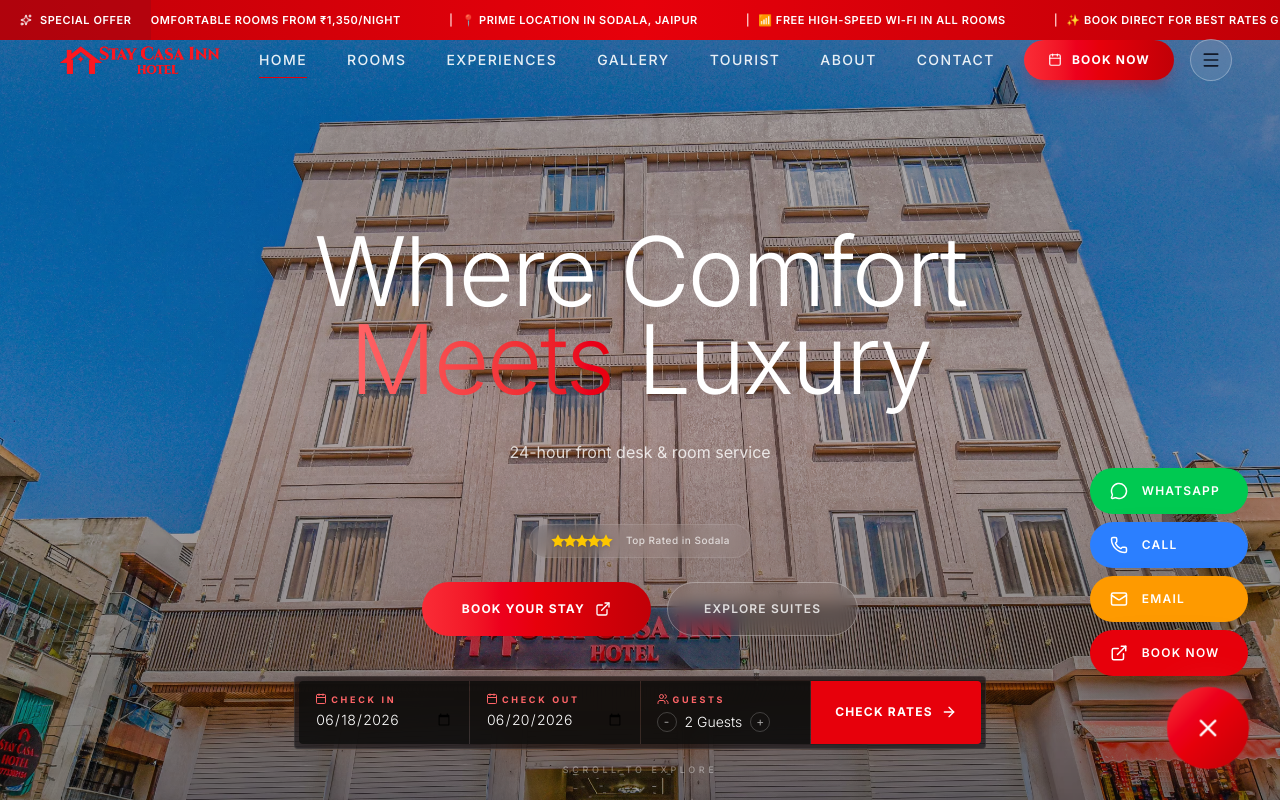
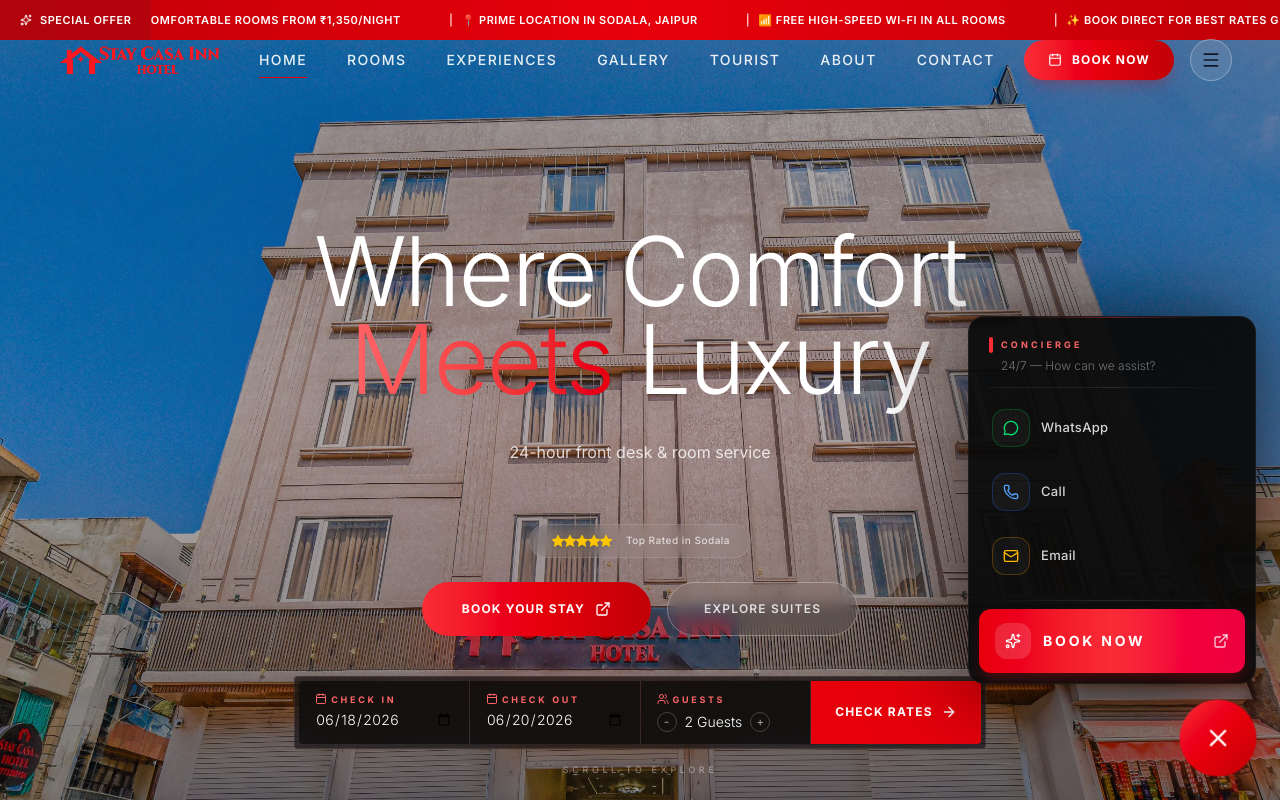
Before and after one commit to swadhinjit-credencesoft/stay-casa-, a Next.js app: page / in a window 1280 px wide. Both pictures are taken after a click on the button 1208 px from the left and 728 px from the top of the page. Shown: the top 800 px of the page. Built offline with nearby package versions, Linux system fonts and the light colour scheme.

Commit message:
Update FloatingBooking.tsx

```diff
--- a/components/layout/FloatingBooking.tsx
+++ b/components/layout/FloatingBooking.tsx
@@ -2,7 +2,7 @@
 
 import { useState, useEffect } from "react";
 import { motion, AnimatePresence } from "framer-motion";
-import { MessageCircle, Phone, ExternalLink, Mail, X } from "lucide-react";
+import { MessageCircle, Phone, ExternalLink, Mail, X, Sparkles, ArrowRight } from "lucide-react";
 import { BOOKING_ENGINE_URL } from "@/lib/bookone";
 
 const waMsg =
@@ -18,27 +18,55 @@ const actions = [
     label: "WhatsApp",
     href: waUrl,
     icon: MessageCircle,
-    bg: "bg-green-500 hover:bg-green-600",
+    accent: "text-green-400",
+    ring: "ring-green-500/30 group-hover:ring-green-400/60",
+    bgGlow: "group-hover:bg-green-500/5",
   },
   {
     label: "Call",
     href: "tel:+919773302154",
     icon: Phone,
-    bg: "bg-blue-500 hover:bg-blue-600",
+    accent: "text-blue-400",
+    ring: "ring-blue-500/30 group-hover:ring-blue-400/60",
+    bgGlow: "group-hover:bg-blue-500/5",
   },
   {
     label: "Email",
     href: "mailto:info@hotelstaycasainn.com",
     icon: Mail,
-    bg: "bg-amber-500 hover:bg-amber-600",
-  },
-  {
-    label: "Book Now",
-    href: BOOKING_ENGINE_URL,
-    icon: ExternalLink,
-    bg: "bg-red-600 hover:bg-red-700",
+    accent: "text-amber-400",
+    ring: "ring-amber-500/30 group-hover:ring-amber-400/60",
+    bgGlow: "group-hover:bg-amber-500/5",
   },
 ];
+
+const panelVariants = {
+  hidden: { opacity: 0, y: 20, scale: 0.92, filter: "blur(4px)" },
+  show: {
+    opacity: 1,
+    y: 0,
+    scale: 1,
+    filter: "blur(0px)",
+    transition: { duration: 0.35, ease: [0.16, 1, 0.3, 1] as const },
+  },
+  exit: {
+    opacity: 0,
+    y: 10,
+    scale: 0.95,
+    filter: "blur(2px)",
+    transition: { duration: 0.2, ease: "easeIn" as const },
+  },
+};
+
+const itemVariants = {
+  hidden: { opacity: 0, x: 24, scale: 0.95 },
+  show: (i: number) => ({
+    opacity: 1,
+    x: 0,
+    scale: 1,
+    transition: { delay: i * 0.05, type: "spring" as const, stiffness: 350, damping: 26 },
+  }),
+};
 
 export default function FloatingBooking() {
   const [open, setOpen] = useState(false);
@@ -62,88 +90,158 @@ export default function FloatingBooking() {
     <AnimatePresence>
       {show && (
         <motion.div
-          initial={{ opacity: 0, scale: 0.5, y: 40 }}
-          animate={{ opacity: 1, scale: 1, y: 0 }}
-          exit={{ opacity: 0, scale: 0.5, y: 40 }}
-          transition={{ type: "spring", stiffness: 300, damping: 20 }}
-          className="fixed bottom-8 right-8 z-50 flex flex-col items-end gap-3"
+          initial={{ opacity: 0, y: 80, scale: 0.6, filter: "blur(10px)" }}
+          animate={{ opacity: 1, y: 0, scale: 1, filter: "blur(0px)" }}
+          exit={{ opacity: 0, y: 40, scale: 0.8, filter: "blur(6px)" }}
+          transition={{ type: "spring" as const, stiffness: 200, damping: 22 }}
+          className="fixed bottom-6 right-6 z-50 flex flex-col items-end gap-4"
         >
+          <AnimatePresence>
             {open && (
               <motion.div
-              initial={{ opacity: 0, y: 10 }}
-              animate={{ opacity: 1, y: 0 }}
-              exit={{ opacity: 0, y: 10 }}
-              className="flex flex-col gap-2"
+                key="panel"
+                variants={panelVariants}
+                initial="hidden"
+                animate="show"
+                exit="exit"
+                className="w-72 origin-bottom-right"
               >
-              {actions.map((action) => {
+                <div className="relative bg-[#0a0a0a]/95 backdrop-blur-2xl rounded-2xl border border-white/[0.06] shadow-[0_0_100px_rgba(0,0,0,0.7),0_0_40px_rgba(239,68,68,0.06)] overflow-hidden">
+                  {/* Top accent glow */}
+                  <div className="absolute top-0 left-1/2 -translate-x-1/2 w-2/3 h-px bg-gradient-to-r from-transparent via-red-500/40 to-transparent" />
+
+                  {/* Header */}
+                  <div className="relative px-5 pt-5 pb-3">
+                    <div className="flex items-center gap-2 mb-1">
+                      <div className="w-1 h-4 bg-red-500 rounded-full" />
+                      <span className="text-[9px] font-bold tracking-[0.35em] text-red-400 uppercase">
+                        Concierge
+                      </span>
+                    </div>
+                    <p className="text-[12px] text-neutral-500 font-light ml-3">
+                      24/7 — How can we assist?
+                    </p>
+                  </div>
+
+                  {/* Subtle divider */}
+                  <div className="mx-5 h-px bg-gradient-to-r from-white/5 via-white/10 to-transparent" />
+
+                  {/* Action items */}
+                  <div className="p-2.5 space-y-1">
+                    {actions.map((action, i) => {
                       const Icon = action.icon;
                       return (
-                  <a
+                        <motion.a
                           key={action.label}
                           href={action.href}
                           target={action.href.startsWith("http") ? "_blank" : undefined}
                           rel={action.href.startsWith("http") ? "noopener noreferrer" : undefined}
-                    className={`${action.bg} text-white pl-5 pr-6 py-3.5 rounded-full shadow-2xl flex items-center gap-3.5 text-xs font-semibold tracking-widest uppercase transition-all hover:scale-105 hover:shadow-2xl`}
+                          custom={i}
+                          variants={itemVariants}
+                          initial="hidden"
+                          animate="show"
+                          className={`group flex items-center justify-between px-3.5 py-3 rounded-xl ${action.bgGlow} transition-all duration-300 cursor-pointer`}
                         >
-                    <Icon className="w-4.5 h-4.5" />
-                    <span className="pr-1">{action.label}</span>
-                  </a>
+                          <div className="flex items-center gap-3">
+                            <div className={`w-9 h-9 rounded-xl ring-1 ${action.ring} bg-white/[0.03] flex items-center justify-center transition-all duration-300 group-hover:scale-110 group-hover:bg-white/[0.06]`}>
+                              <Icon className={`w-4 h-4 ${action.accent} transition-all duration-300`} />
+                            </div>
+                            <span className="text-[13px] text-neutral-300 font-medium tracking-wide group-hover:text-white transition-colors">
+                              {action.label}
+                            </span>
+                          </div>
+                          <ArrowRight className={`w-3.5 h-3.5 text-neutral-600 opacity-0 -translate-x-2 group-hover:opacity-100 group-hover:translate-x-0 transition-all duration-300 ${action.accent}`} />
+                        </motion.a>
                       );
                     })}
+                  </div>
+
+                  {/* Book Now CTA */}
+                  <div className="px-2.5 pb-2.5 pt-1">
+                    <div className="mx-1 mb-2 h-px bg-gradient-to-r from-transparent via-white/10 to-transparent" />
+                    <motion.a
+                      href={BOOKING_ENGINE_URL}
+                      target="_blank"
+                      rel="noopener noreferrer"
+                      custom={3}
+                      variants={itemVariants}
+                      initial="hidden"
+                      animate="show"
+                      className="group relative block overflow-hidden rounded-xl bg-gradient-to-r from-red-600 via-red-500 to-rose-600 hover:from-red-500 hover:via-rose-500 hover:to-red-600 shadow-lg shadow-red-600/20 hover:shadow-red-600/40 transition-all duration-500"
+                    >
+                      {/* Shimmer overlay */}
+                      <div className="absolute inset-0 bg-gradient-to-r from-transparent via-white/[0.06] to-transparent -translate-x-full group-hover:translate-x-full transition-transform duration-700 ease-in-out pointer-events-none" />
+                      <div className="relative flex items-center justify-between px-4 py-3.5">
+                        <div className="flex items-center gap-3">
+                          <div className="w-9 h-9 rounded-xl bg-white/15 flex items-center justify-center group-hover:scale-110 group-hover:bg-white/20 transition-all duration-300">
+                            <Sparkles className="w-4 h-4 text-white" />
+                          </div>
+                          <span className="text-sm text-white font-bold tracking-[0.2em] uppercase">
+                            Book Now
+                          </span>
+                        </div>
+                        <ExternalLink className="w-4 h-4 text-white/80 group-hover:translate-x-0.5 group-hover:-translate-y-0.5 transition-transform duration-300" />
+                      </div>
+                    </motion.a>
+                  </div>
+                </div>
               </motion.div>
             )}
+          </AnimatePresence>
 
           <div className="relative flex items-center gap-4">
             <AnimatePresence>
               {!open && (
-                <motion.span
-                  initial={{ opacity: 0, x: 20 }}
-                  animate={{ opacity: 1, x: 0 }}
-                  exit={{ opacity: 0, x: 20 }}
-                  className="bg-gradient-to-r from-red-500 to-red-700 text-white text-xs font-bold tracking-[0.2em] uppercase px-6 py-3 rounded-full shadow-2xl shadow-red-600/40 border border-white/10"
+                <motion.div
+                  initial={{ opacity: 0, x: 24, scale: 0.9 }}
+                  animate={{ opacity: 1, x: 0, scale: 1 }}
+                  exit={{ opacity: 0, x: 24, scale: 0.9 }}
+                  transition={{ type: "spring" as const, stiffness: 300, damping: 25 }}
+                  className="flex items-center gap-2.5 bg-gradient-to-r from-red-500 to-red-700 text-white text-[11px] font-bold tracking-[0.25em] uppercase px-6 py-3 rounded-full shadow-2xl shadow-red-600/30 border border-white/10"
                 >
-                  Book Now
-                </motion.span>
+                  <Sparkles className="w-3.5 h-3.5" />
+                  <span>Book Now</span>
+                </motion.div>
               )}
             </AnimatePresence>
 
             <motion.div
-              animate={!open ? { scale: [1, 1.05, 1] } : {}}
-              transition={{ duration: 2, repeat: Infinity, ease: "easeInOut" }}
-              className="relative"
+              animate={!open ? { scale: [1, 1.04, 1] } : {}}
+              transition={{ duration: 2.5, repeat: Infinity, ease: "easeInOut" }}
+              className="relative flex-shrink-0"
             >
-              {/* Multiple pulsing rings */}
+              {/* Cinematic multi-layer glow */}
               <div
-                className={`absolute -inset-3 rounded-full border-2 border-red-400/30 animate-ping ${open ? "opacity-0" : ""}`}
-                style={{ animationDuration: "2.5s" }}
+                className={`absolute -inset-4 rounded-full bg-gradient-to-br from-red-500/20 via-red-600/10 to-transparent blur-xl transition-opacity duration-500 ${open ? "opacity-0" : "opacity-100"}`}
               />
               <div
-                className={`absolute -inset-5 rounded-full border border-red-400/20 animate-ping ${open ? "opacity-0" : ""}`}
-                style={{ animationDuration: "3s", animationDelay: "0.3s" }}
+                className={`absolute -inset-[6px] rounded-full border-2 border-red-500/20 animate-ping ${open ? "opacity-0" : ""}`}
+                style={{ animationDuration: "3s" }}
+              />
+              <div
+                className={`absolute -inset-4 rounded-full border border-red-500/10 animate-ping ${open ? "opacity-0" : ""}`}
+                style={{ animationDuration: "4s", animationDelay: "0.5s" }}
+              />
+              <div
+                className={`absolute -inset-7 rounded-full border border-red-400/5 animate-ping ${open ? "opacity-0" : ""}`}
+                style={{ animationDuration: "5s", animationDelay: "1s" }}
               />
 
+              {/* Button inner ring */}
+              <div className="absolute inset-[2px] rounded-full ring-1 ring-white/[0.08] pointer-events-none" />
+
               {/* Shimmer overlay */}
-              <div className="absolute inset-0 rounded-full bg-gradient-to-tr from-white/0 via-white/15 to-white/0 animate-pulse pointer-events-none" />
+              <div className="absolute inset-[2px] rounded-full bg-gradient-to-tr from-transparent via-white/[0.06] to-transparent animate-pulse pointer-events-none" />
 
               <button
                 onClick={() => setOpen(!open)}
-                className="relative w-16 h-16 sm:w-20 sm:h-20 rounded-full bg-gradient-to-br from-red-500 via-red-600 to-red-700 text-white shadow-[0_0_40px_rgba(239,68,68,0.4)] hover:shadow-[0_0_60px_rgba(239,68,68,0.6)] flex items-center justify-center transition-all duration-300 hover:scale-110 active:scale-95"
+                className="relative w-[68px] h-[68px] sm:w-[76px] sm:h-[76px] rounded-full bg-gradient-to-br from-red-500 via-red-600 to-red-700 text-white shadow-[0_0_50px_rgba(239,68,68,0.3)] hover:shadow-[0_0_80px_rgba(239,68,68,0.5)] flex items-center justify-center transition-all duration-300 hover:scale-110 active:scale-95"
                 aria-label={open ? "Close menu" : "Quick actions"}
               >
                 {open ? (
-                  <X className="w-7 h-7" />
+                  <X className="w-6 h-6 sm:w-7 sm:h-7" />
                 ) : (
-                  <svg viewBox="0 0 24 24" fill="none" stroke="currentColor" strokeWidth="1.5" strokeLinecap="round" strokeLinejoin="round" className="w-8 h-8 sm:w-9 sm:h-9">
-                    {/* Bed / Hotel icon */}
-                    <path d="M3 7v11" />
-                    <path d="M21 7v11" />
-                    <path d="M3 18h18" />
-                    <rect x="6" y="10" width="12" height="4" rx="1" />
-                    <path d="M8 10V7" />
-                    <path d="M16 10V7" />
-                    <circle cx="8" cy="6" r="1" fill="currentColor" />
-                    <circle cx="16" cy="6" r="1" fill="currentColor" />
-                  </svg>
+                  <Sparkles className="w-7 h-7 sm:w-8 sm:h-8" />
                 )}
               </button>
             </motion.div>
```
Lines whose indentation alone changed are shown as unchanged.
